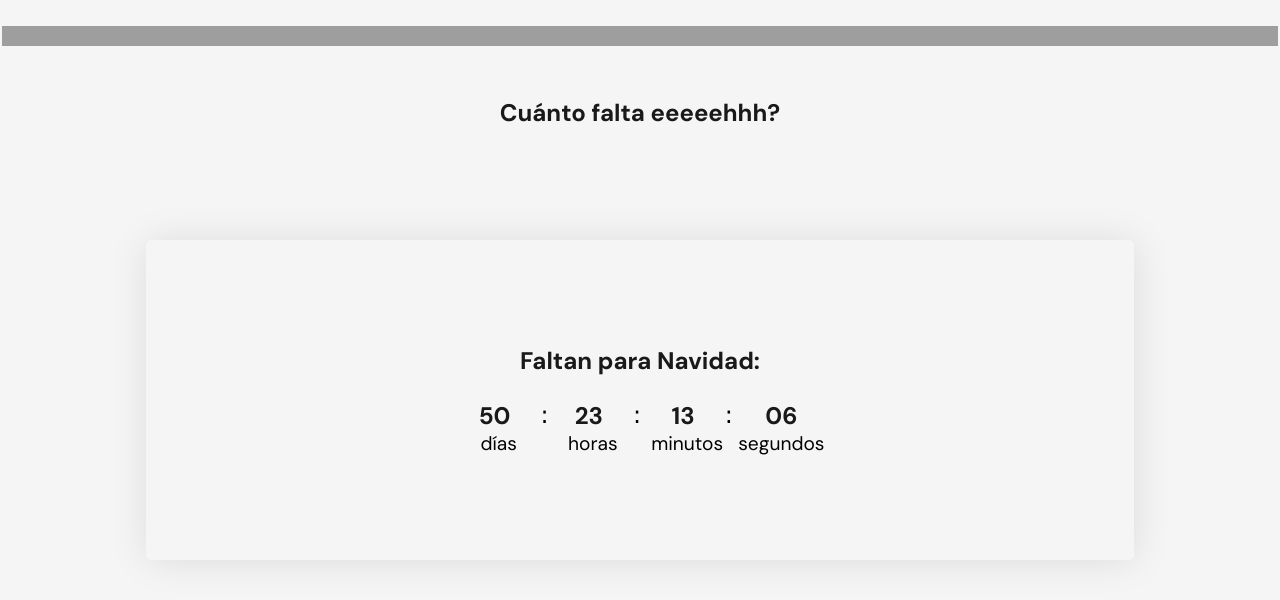
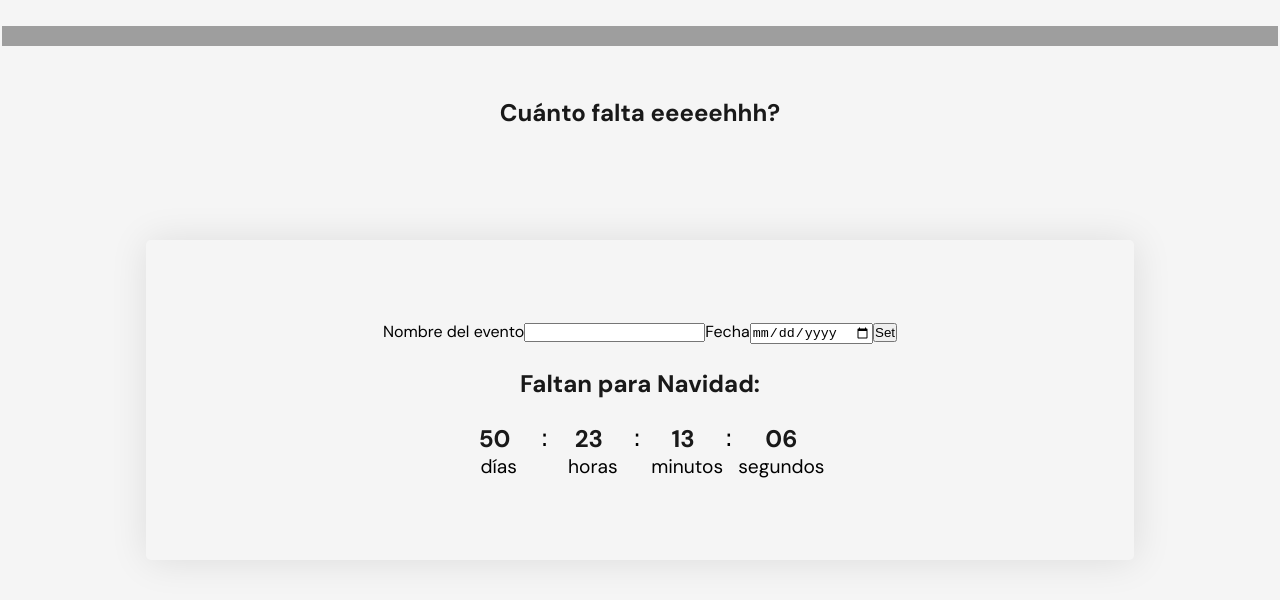
Before and after one commit to nosoynati/react-countdown, a React (Vite) app: page / in a window 1280 px wide. Shown: the top 600 px of the page. Built offline with nearby package versions, Linux system fonts and the light colour scheme; grey boxes are pictures that could not be loaded.

Commit message:
add form set date

```diff
--- a/src/components/countdown/Countdown.jsx
+++ b/src/components/countdown/Countdown.jsx
@@ -1,7 +1,8 @@
 import { useState, useEffect } from "react";
-import { DateContext } from "../../context/DateContext";
+// import { DateContext } from "../../context/DateContext";
 import {formatter} from '../../utils/formatter'
 import "./style.scss";
+import Setevent from "../formselect/Setevent";
 
 import DoneCount from "../done/DoneCount";
 
@@ -56,6 +57,7 @@ const Countdown = ({ targetDay, evento }) => {
 
   return (
     <div className="counter">
+    <Setevent />
       <h2>Faltan para {evento}:</h2>
       <div className="reloj">
         <div className="col">
--- /dev/null
+++ b/src/components/formselect/Setevent.jsx
@@ -0,0 +1,37 @@
+import { useState } from 'react'
+
+const Setevent = () => {
+
+  const [date, setDate] = useState({
+    name: "",
+    date: new Date()
+  });
+
+
+  const handleChange = (e) => {
+    e.preventDefault()
+    setDate({
+      [e.target.name]: e.target.value
+    })
+  }
+  const handleDate = (e) => {
+    e.preventDefault()
+    console.log(e.target.value)
+  }
+  console.log(date)
+  return (
+    <div className='formdate'>
+      <form onSubmit={handleDate} >
+        <label htmlFor='name'>Nombre del evento
+          <input name='name' type='text' onChange={handleChange} value={date.name} />
+        </label>
+        <label htmlFor='date'>Fecha
+          <input name='date' type='date' onChange={handleChange} value={date.date} />
+        </label>
+        <input type='submit' value="Set" />
+      </form>
+    </div>
+  )
+}
+
+export default Setevent
```
